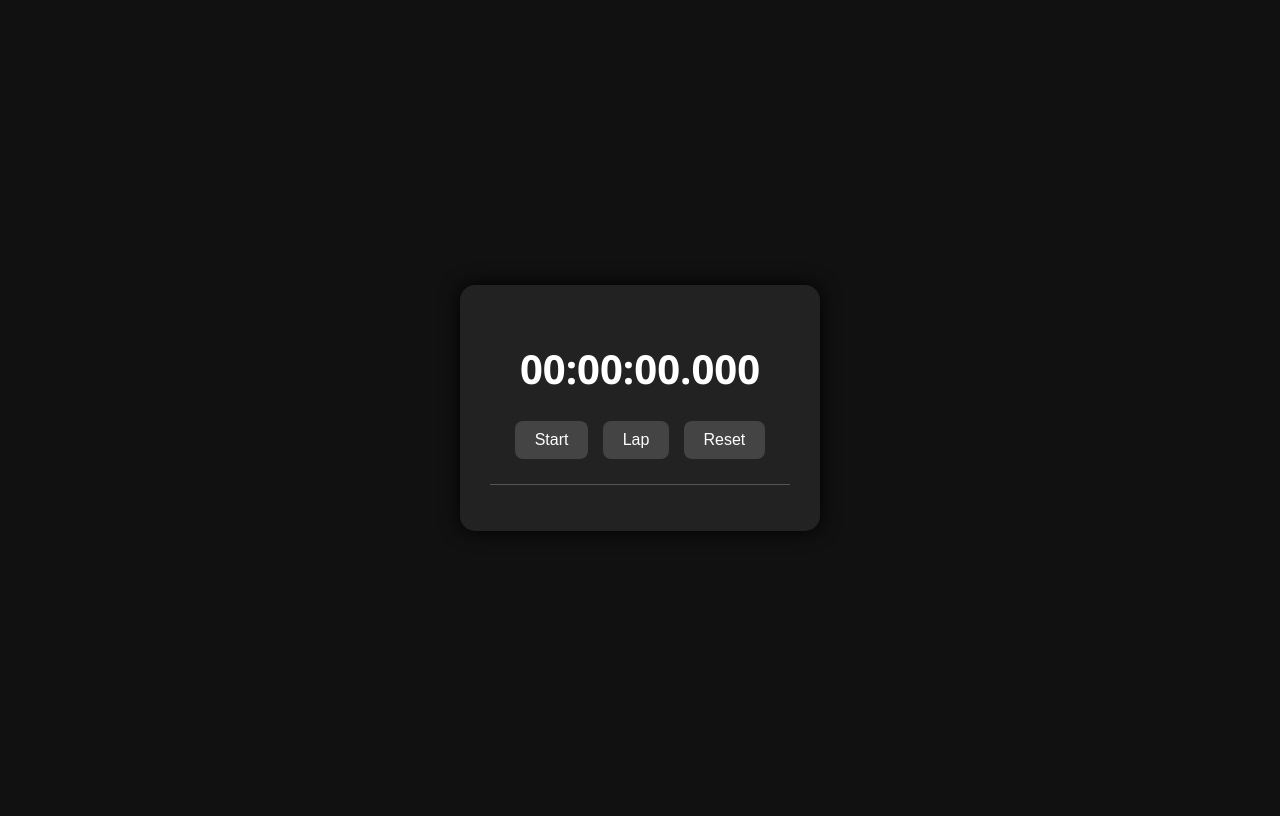
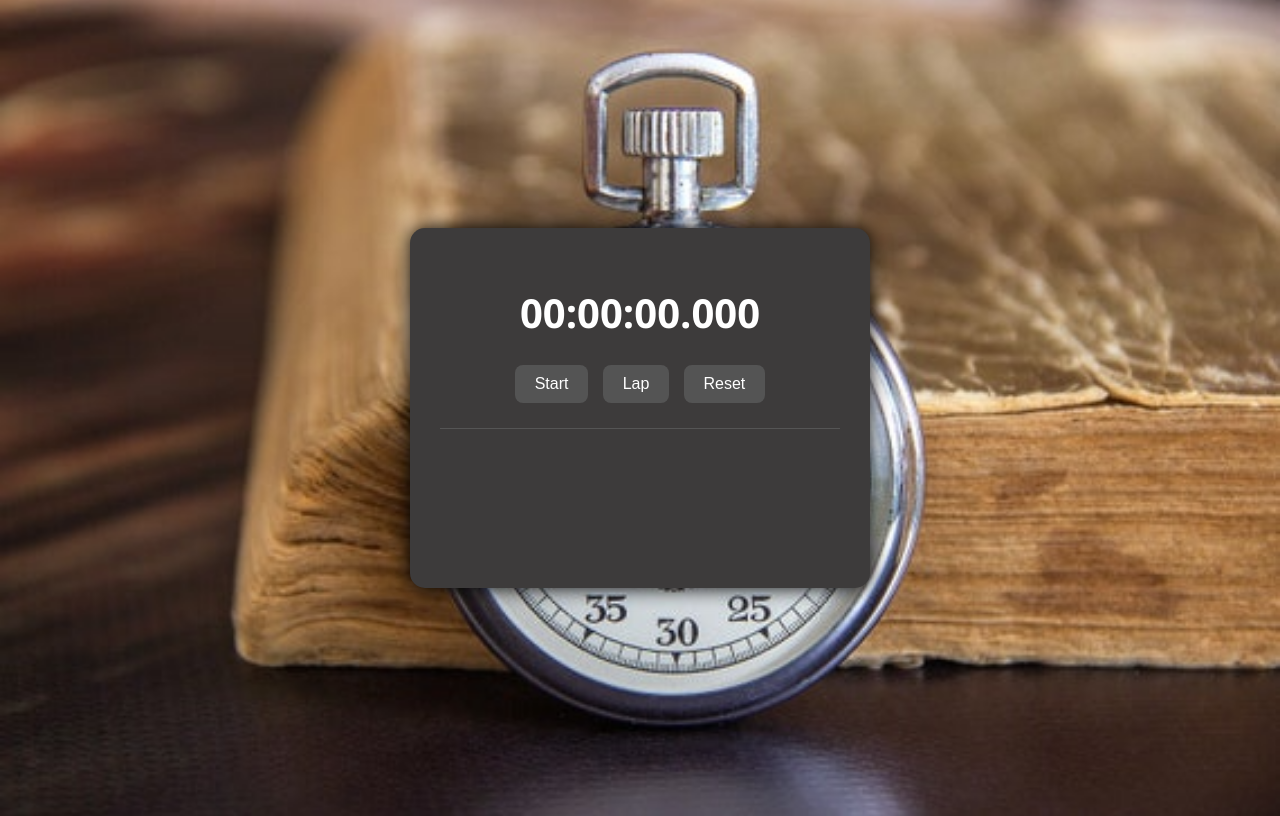
Before and after one commit to Muhammadismail-gif/My-Js-Projects, a plain HTML site: page Stopwatch/Stopwatch.html in a window 1280 px wide. Drawn offline with Linux system fonts and the light colour scheme.

Commit message:
some change in style

```diff
--- a/Stopwatch/Stopwatch.css
+++ b/Stopwatch/Stopwatch.css
@@ -1,20 +1,24 @@
 body {
+    background-image: url(./stopwatch-bg.png);
+    background-repeat: no-repeat;
+    background-size: cover;
+    background-position: center;
     display: flex;
     justify-content: center;
     align-items: center;
     height: 100vh;
-    background-color: #111;
     color: #fff;
     font-family: 'Segoe UI', sans-serif;
   }
 
   .stopwatch-container {
     text-align: center;
-    background: #222;
+    background: #3d3b3b;
     padding: 30px;
     border-radius: 15px;
     box-shadow: 0 0 20px #000;
-    width: 300px;
+    height: 300px;
+    width: 400px;
   }
 
   #display {
@@ -23,7 +27,7 @@ body {
   }
 
   .controls button {
-    background-color: #444;
+    background-color: #545454;
     border: none;
     color: white;
     padding: 10px 20px;
@@ -35,7 +39,7 @@ body {
   }
 
   .controls button:hover {
-    background-color: #666;
+    background-color: #d11717;
   }
 
   #laps {
```
Also changed, not shown: Stopwatch/stopwatch-bg.png (added).
